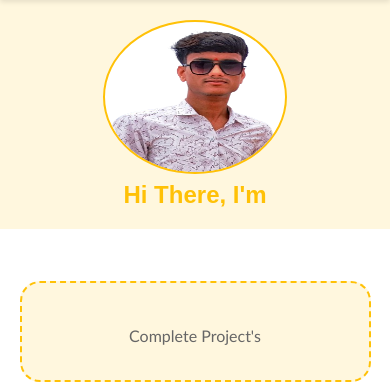
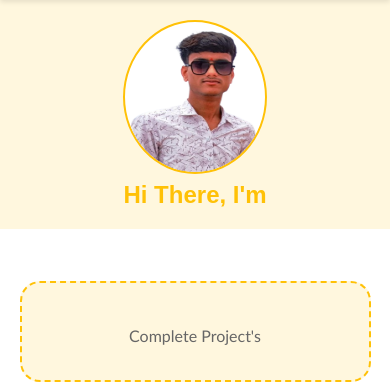
Before and after one commit to ankitprajapat42/my-portfolio_web, a Flask app: template templates/index.html in a window 390 px wide. Shown: the part 68-454 px from the top of the page. Run offline with Flask 3, Linux system fonts and the light colour scheme; the template is opened without the code that fills it, so the values that code supplies are empty.

Commit message:
Update Photo

```diff
--- a/static/style.css
+++ b/static/style.css
@@ -185,7 +185,7 @@
 
     #photo {
         order: 1;
-        width: 180px;
+        width: 140px;
         height: 200px;
         margin-top: 20px;
         border-radius: 50%; /* Makes the image circular */
```
